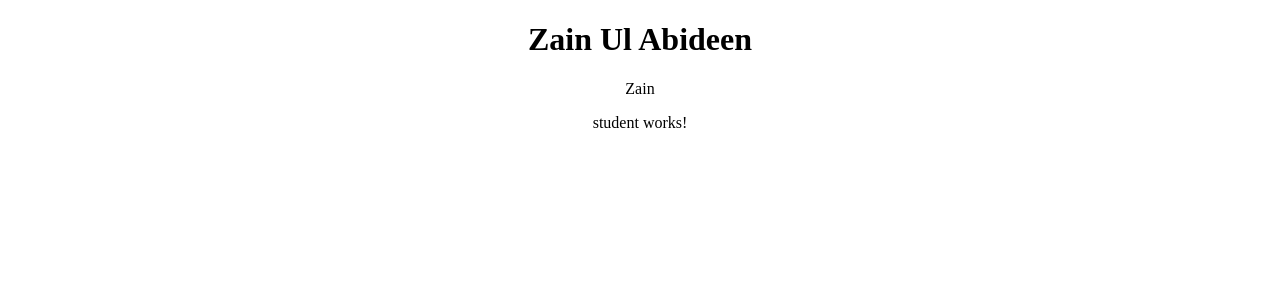
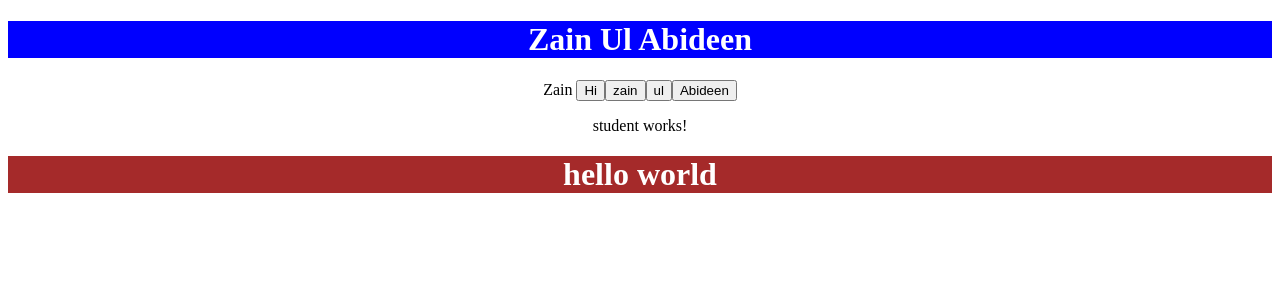
Before and after one commit to Zainulabdeenoffical/Angular-Practice, an Angular app in the folder angular19/: page / in a window 1280 px wide. Shown: the top 300 px of the page. Built offline with nearby package versions, Linux system fonts and the light colour scheme.

Commit message:
Angular preservedwhitespaces

```diff
--- a/angular19/src/app/app.component.css
+++ b/angular19/src/app/app.component.css
@@ -0,0 +1,3 @@
+h1{
+    background-color: blue;
+}
--- a/angular19/src/app/app.component.html
+++ b/angular19/src/app/app.component.html
@@ -1,5 +1,6 @@
 <div style="text-align: center;">
 <h1>Zain Ul Abideen</h1>
 {{name}}
+<button>Hi</button>  <button>zain</button>  <button>ul</button> <button>Abideen</button>
 <app-student></app-student>
 </div>
--- a/angular19/src/app/student/student.component.html
+++ b/angular19/src/app/student/student.component.html
@@ -1 +1,2 @@
 <p>student works!</p>
+<h1>hello world</h1>
--- a/angular19/src/styles.css
+++ b/angular19/src/styles.css
@@ -1 +1,5 @@
 /* You can add global styles to this file, and also import other style files */
+h1{
+    background-color: brown;
+    color: white;
+}
```
Also changed, not shown: angular19/src/app/app.component.ts (+14 -2 lines).
